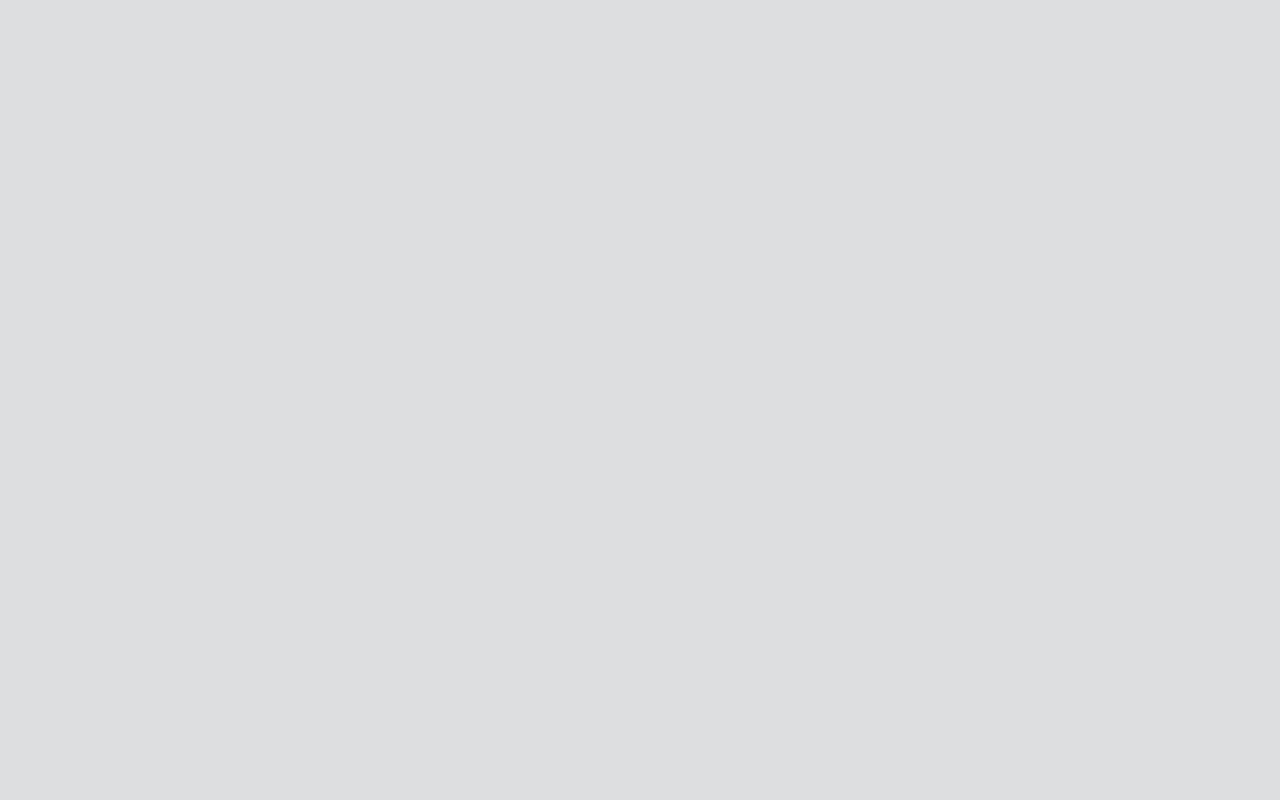
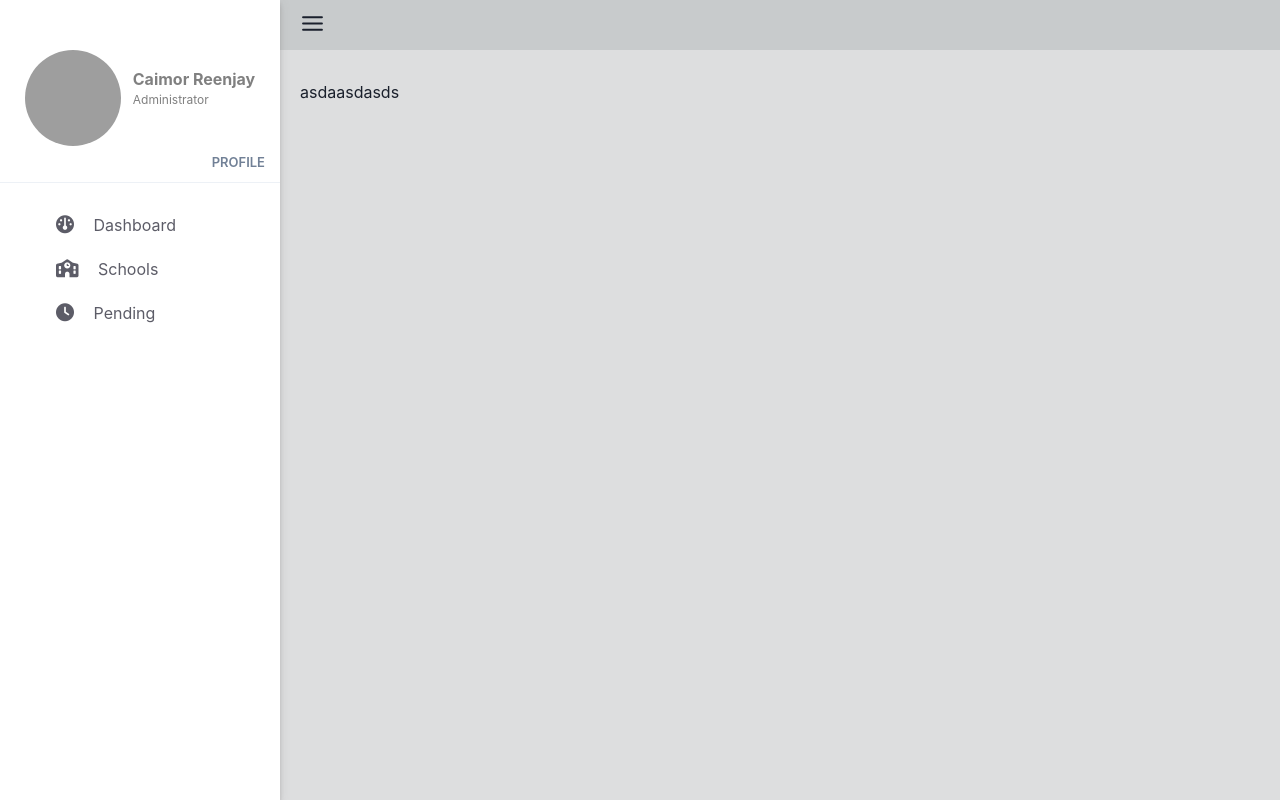
Before and after one commit to reenjie/JobOrderRequest, a React (Create React App) app: page /Admin/Dashboard in a window 1280 px wide. Before the commit this address had no page. Built offline with nearby package versions, Linux system fonts and the light colour scheme; grey boxes are pictures that could not be loaded.

Commit message:
admin layouts and css

```diff
--- a/package.json
+++ b/package.json
@@ -3,12 +3,14 @@
   "version": "0.1.0",
   "private": true,
   "dependencies": {
+    "@chakra-ui/icons": "^2.0.9",
     "@chakra-ui/react": "^2.3.1",
     "@emotion/react": "^11.10.4",
     "@emotion/styled": "^11.10.4",
     "@testing-library/jest-dom": "^5.16.5",
     "@testing-library/react": "^13.4.0",
     "@testing-library/user-event": "^13.5.0",
+    "axios": "^0.27.2",
     "framer-motion": "^7.2.1",
     "react": "^18.2.0",
     "react-dom": "^18.2.0",
--- a/public/index.html
+++ b/public/index.html
@@ -9,6 +9,7 @@
       name="description"
       content="Web site created using create-react-app"
     />
+    <link rel="stylesheet" href="https://cdnjs.cloudflare.com/ajax/libs/font-awesome/6.2.0/css/all.min.css">
     <link rel="apple-touch-icon" href="%PUBLIC_URL%/logo192.png" />
     <!--
       manifest.json provides metadata used when your web app is installed on a
--- a/src/App.css
+++ b/src/App.css
@@ -8,6 +8,106 @@
    box-shadow: 0 4px 8px 0 rgba(0, 0, 0, 0.2), 0 3px 20px 0 rgba(0, 0, 0, 0.19);
   }
 
+  #sideBar{
+     width: 280px;
+     height: 100vh;
+     background-color: rgb(255, 255, 255);
+     box-shadow: 0 4px 4px 0 rgba(71, 69, 69, 0.2), 0 3px 10px 0 rgba(128, 124, 124, 0.19);
+    position: fixed;
+
+    z-index: 1;
+    transition: all ease 0.5s;
+  }
+
+  .Wrap {
+    margin-left: 300px;
+    transition: all ease 0.5s;
+  }
+  .topbar {
+   width: 100%;
+    height: 50px;
+    background-color: rgb(200, 203, 204);
+    position: fixed;
+    z-index: 0;
+  }
+  #mainPage {
+
+   padding-top: 80px;
+
+
+  }
+
+  #btnopen_close {
+   margin-left: 280px;
+   margin-top: -7px;
+    font-size: 25px;
+    transition: all .2s;
+    padding: 10px 20px;
+    border-radius: 5px;
+    transition: all ease 0.5s;
+    outline: none;
+
+  }
+  #btnopen_close:active #humicon{
+
+    animation: App-logo-spin 0.5s;
+  }
+
+
+  .sidebar-links ul {
+
+    margin-top: 20px;
+    list-style: none;
+    width: 100%;
+
+
+  }
+
+  .sidebar-links #username{
+    color: grey;
+  }
+
+  .sidebar-links #usertype{
+    color: grey;
+  }
+  .sidebar-links ul li {
+    padding: 10px;
+    width: 100%;
+    color: rgba(85, 85, 97, 0.959);
+    transition: all ease 0.24s;
+    font-size: 16px;
+
+  }
+  .sidebar-links ul li span {
+    margin-left: 30px;
+    word-spacing: 15px;
+  }
+
+  .sidebar-links ul li span i {
+    font-size: 18px;
+  }
+
+  .head-icon {
+    font-size: 40px;
+    transform: rotate(40deg);
+    z-index: -10;
+  }
+
+  .sidebar-links ul li:hover {
+    background-color: #bbd1d1;
+  }
+
+  .sidebar-links ul li:hover span i {
+    animation: swing 0.5s;
+  }
+
+  #profile_menu_item {
+    background-color: rgb(32, 21, 75);
+  }
+  #menulist span {
+    margin-left: 20px;
+  }
+
 @media screen and (max-width:768px) {
   #login {
       width: 100%;
@@ -15,6 +115,22 @@
       box-shadow: unset;
       color: rgb(92, 91, 99);
   }
+
+  #sideBar{
+   width: 0;
+  }
+  #sblink{
+    display: none;
+  }
+  #wrap {
+    margin-left: 20px;
+  }
+  #btnopen_close{
+    margin-left: 20px;
+  }
+
+
+
 
 }
 @keyframes App-logo-spin {
@@ -25,3 +141,41 @@
     transform: rotate(360deg);
   }
 }
+
+@keyframes swing {
+  0% {
+      transform: rotate(0deg);
+  }
+
+  10% {
+      transform: rotate(10deg);
+  }
+
+  30% {
+      transform: rotate(0deg);
+  }
+
+  40% {
+      transform: rotate(-10deg);
+  }
+
+  50% {
+      transform: rotate(0deg);
+  }
+
+  60% {
+      transform: rotate(5deg);
+  }
+
+  70% {
+      transform: rotate(0deg);
+  }
+
+  80% {
+      transform: rotate(-5deg);
+  }
+
+  100% {
+      transform: rotate(0deg);
+  }
+}
--- /dev/null
+++ b/src/admin/Dashboard.js
@@ -0,0 +1,19 @@
+import AdminLayout from "../layouts/admin_layout";
+import Sidebar from "./Sidebar";
+
+function RenderPage() {
+  return <div>asdaasdasds</div>;
+}
+
+function Dashboard() {
+  return (
+    <>
+      <AdminLayout
+        Sidebar_elements={<Sidebar />}
+        Page_Contents={<RenderPage />}
+      />
+    </>
+  );
+}
+
+export default Dashboard;
--- /dev/null
+++ b/src/admin/Sidebar.js
@@ -0,0 +1,123 @@
+import {
+  Stack,
+  Flex,
+  Center,
+  Text,
+  Square,
+  Image,
+  Divider,
+  Spacer,
+  Avatar,
+  Box,
+  Badge,
+  Container,
+  Button,
+  Menu,
+  MenuButton,
+  MenuList,
+  MenuItem,
+} from "@chakra-ui/react";
+import "../App.css";
+import { Link } from "react-router-dom";
+function Sidebar() {
+  return (
+    <div className="sidebar-links" id="sblink">
+      <Stack mb={3}>
+        <Center mt={50}>
+          <Avatar
+            size="xl"
+            name="Christian Nwamba"
+            src="https://bit.ly/code-beast"
+          />
+          <Flex mb={5}>
+            <Box ml="3">
+              <Text fontWeight="bold" id="username">
+                Caimor Reenjay
+              </Text>
+              <Text fontSize="xs" id="usertype">
+                Administrator
+              </Text>
+            </Box>
+          </Flex>
+        </Center>
+        <Menu>
+          <MenuButton
+            textAlign={"right"}
+            fontSize={13}
+            variant="link"
+            as={Button}
+            paddingRight="15px"
+          >
+            PROFILE
+          </MenuButton>
+          <MenuList
+            bg={"gray.300"}
+            color="grey"
+            fontSize={14}
+            letterSpacing="10px"
+            id="menulist"
+          >
+            <MenuItem>
+              <i className="fas fa-user-circle"></i>
+              <Text fontSize="sm" ml={2}>
+                Manage Account
+              </Text>
+            </MenuItem>
+            <MenuItem>
+              <i className="fas fa-lock"></i>
+              <Text fontSize="sm" ml={2}>
+                Change Password
+              </Text>
+            </MenuItem>
+            <MenuItem>
+              <i className="fas fa-door-open"></i>
+              <Text fontSize="sm" ml={2}>
+                Logout
+              </Text>
+            </MenuItem>
+          </MenuList>
+        </Menu>
+      </Stack>
+
+      <Divider />
+
+      <Stack direction="row" mb="1">
+        <ul>
+          <Link to="../Admin/Dashboard">
+            <li>
+              <Container>
+                {" "}
+                <span>
+                  {" "}
+                  <i className="fas fa-dashboard"></i> Dashboard
+                </span>
+              </Container>
+            </li>{" "}
+          </Link>
+          <Link to="../Admin/Schools">
+            {" "}
+            <li>
+              <Container>
+                <span>
+                  {" "}
+                  <i className="fas fa-school"></i> Schools
+                </span>
+              </Container>
+            </li>{" "}
+          </Link>
+          <Link to="../Admin/Pending">
+            {" "}
+            <li>
+              <Container>
+                <span>
+                  <i className="fas fa-clock"></i> Pending{" "}
+                </span>
+              </Container>
+            </li>{" "}
+          </Link>
+        </ul>
+      </Stack>
+    </div>
+  );
+}
+export default Sidebar;
--- /dev/null
+++ b/src/auth/Register.js
@@ -0,0 +1,34 @@
+import React, { useState } from "react";
+import "../App.css";
+import {
+  Box,
+  Container,
+  FormControl,
+  FormLabel,
+  FormHelperText,
+  Input,
+  Center,
+  Button,
+  Heading,
+  InputGroup,
+  InputRightElement,
+  Avatar,
+  Stack,
+  Text,
+} from "@chakra-ui/react";
+import { Link } from "react-router-dom";
+
+function Register() {
+  /* const [email, setEmail] = useState(""); */
+
+
+  function handleSubmit() {}
+
+  return (
+    <Container  maxW="md" mt={340} color="#262626">
+
+    </Container>
+  );
+}
+
+export default Register;
--- /dev/null
+++ b/src/layouts/admin_layout.js
@@ -0,0 +1,55 @@
+import "../App.css";
+import {
+  Fade,
+  ScaleFade,
+  Slide,
+  SlideFade,
+  useDisclosure,
+  Button,
+  Box,
+} from "@chakra-ui/react";
+import { HamburgerIcon, CloseIcon } from "@chakra-ui/icons";
+
+function handleClick() {
+  const sb = document.getElementById("sideBar");
+  const sblink = document.getElementById("sblink");
+  const mainwrap = document.getElementById("wrap");
+  const togglebtn = document.getElementById("btnopen_close");
+
+  const wsize = sb.offsetWidth;
+  if (wsize == 280) {
+    sb.style.width = "0";
+    sblink.style.display = "none";
+    mainwrap.style.marginLeft = "20px";
+    togglebtn.style.marginLeft = "20px";
+  } else {
+    sb.style.width = "280px";
+    sblink.style.display = "block";
+    mainwrap.style.marginLeft = "300px";
+    togglebtn.style.marginLeft = "280px";
+  }
+}
+function AdminLayout(props) {
+  return (
+    <>
+      <div id="sideBar">{props.Sidebar_elements}</div>
+      <div className="topbar">
+        <button
+          id="btnopen_close"
+          colorScheme="teal"
+          variant="outline"
+          value="changeicon"
+          zIndex="100"
+          onClick={handleClick}
+        >
+          <HamburgerIcon id="humicon" />
+        </button>
+      </div>
+      <div className="Wrap" id="wrap">
+        <div id="mainPage">{props.Page_Contents}</div>
+      </div>
+    </>
+  );
+}
+
+export default AdminLayout;
--- a/src/routes/web.js
+++ b/src/routes/web.js
@@ -1,15 +1,21 @@
 import { BrowserRouter, Routes, Route } from "react-router-dom";
 import App from '../App';
 import Login from '../auth/Login';
+import Register from '../auth/Register';
+import Dashboard from "../admin/Dashboard";
 
 export default function Routing() {
     return (
                 <BrowserRouter>
-                            <Routes>
+                 <Routes>
                 <Route path="/" element={<App />} />
                 <Route path="login" element={<Login />} />
+                <Route path="register" element={<Register />} />
+                {/*  ADMINISTRATOR   */}
+                <Route path="Admin/Dashboard" element={<Dashboard />} />
 
-                            </Routes>
+
+                </Routes>
                 </BrowserRouter>
 
     );
```
Also changed, not shown: src/auth/Login.js (+68 -43 lines), 1 other file (tests, documents, lock files or other folders).
